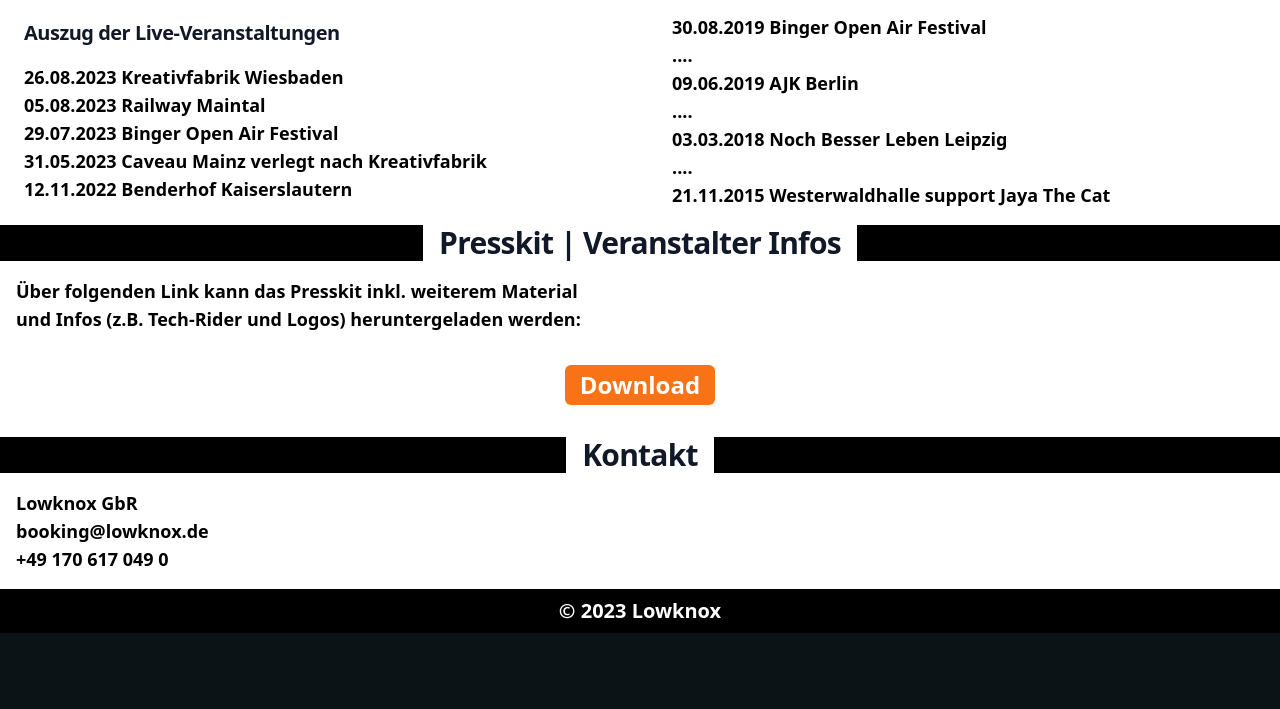
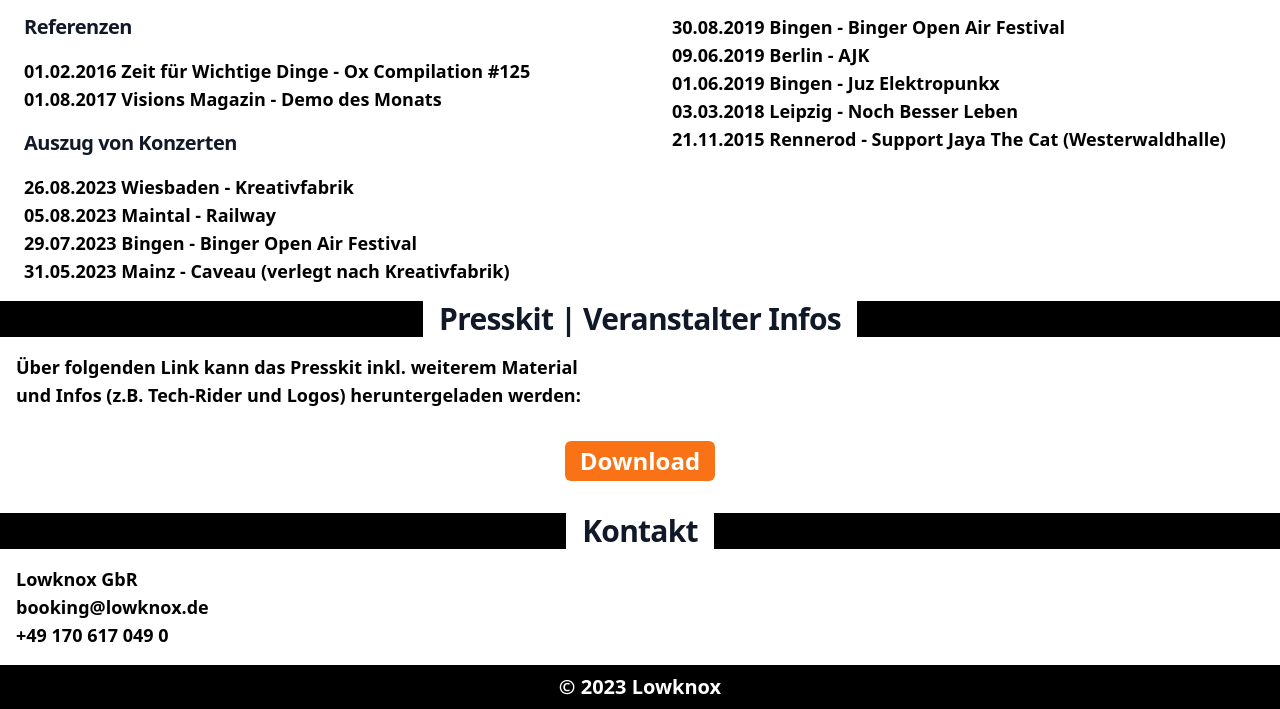
Before and after one commit to danielHin/lowknox-epk, a website built with Vite: page src/index.html in a window 1280 px wide. Shown: the part 3311-4020 px from the top of the page. Before the commit the page ends 3944 px from the top, so only its background shows below. Built offline with nearby package versions, Linux system fonts and the light colour scheme; files whose address does not match are found by name; what tw-elements would draw is missing.

Commit message:
reorder referenzen

```diff
--- a/src/index.html
+++ b/src/index.html
@@ -269,27 +269,29 @@
                     <h2 class="px-4 text-2xl sm:text-3xl tracking-tight font-extrabold text-gray-900">Referenzen</h2>
                 </div>
             </div>
-            <div class="gap-16 items-center py-8 px-4 lg:grid lg:grid-cols-2 lg:py-4 lg:px-6">
+            <div class="gap-16 py-8 px-4 lg:grid lg:grid-cols-2 lg:py-4 lg:px-6">
                 <div class="font-semibold text-black sm:text-lg dark:text-black">
-                    <h2 class="mb-4 text-xl sm:text-xl tracking-tight font-extrabold text-gray-900">Auszug der
-                        Live-Veranstaltungen</h2>
+                    <h2 class="mb-4 text-xl sm:text-xl tracking-tight font-extrabold text-gray-900">Referenzen</h2>
+                    <ul class="pb-4">
+                        <li>01.02.2016 Zeit für Wichtige Dinge - Ox Compilation #125</li>
+                        <li>01.08.2017 Visions Magazin - Demo des Monats</li>
+                    </ul>
+                    <h2 class="mb-4 text-xl sm:text-xl tracking-tight font-extrabold text-gray-900">
+                        Auszug von Konzerten</h2>
                     <ul>
-                        <li>26.08.2023 Kreativfabrik Wiesbaden</li>
-                        <li>05.08.2023 Railway Maintal</li>
-                        <li>29.07.2023 Binger Open Air Festival</li>
-                        <li>31.05.2023 Caveau Mainz verlegt nach Kreativfabrik</li>
-                        <li>12.11.2022 Benderhof Kaiserslautern</li>
+                        <li>26.08.2023 Wiesbaden - Kreativfabrik</li>
+                        <li>05.08.2023 Maintal - Railway</li>
+                        <li>29.07.2023 Bingen - Binger Open Air Festival</li>
+                        <li>31.05.2023 Mainz - Caveau (verlegt nach Kreativfabrik)</li>
                     </ul>
                 </div>
                 <div class="grid grid-cols-1 font-semibold text-black sm:text-lg dark:text-black">
                     <ul>
-                        <li>30.08.2019 Binger Open Air Festival</li>
-                        <li>....</li>
-                        <li>09.06.2019 AJK Berlin</li>
-                        <li>....</li>
-                        <li>03.03.2018 Noch Besser Leben Leipzig</li>
-                        <li>....</li>
-                        <li>21.11.2015 Westerwaldhalle support Jaya The Cat</li>
+                        <li>30.08.2019 Bingen - Binger Open Air Festival</li>
+                        <li>09.06.2019 Berlin - AJK</li>
+                        <li>01.06.2019 Bingen - Juz Elektropunkx</li>
+                        <li>03.03.2018 Leipzig - Noch Besser Leben</li>
+                        <li>21.11.2015 Rennerod - Support Jaya The Cat (Westerwaldhalle)</li>
                     </ul>
                 </div>
             </div>
```
